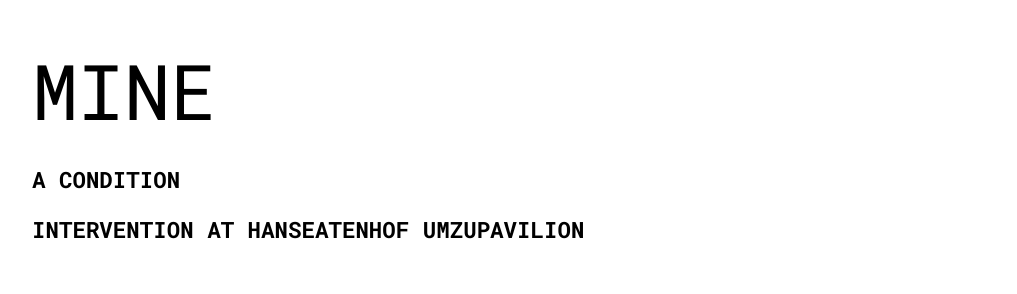
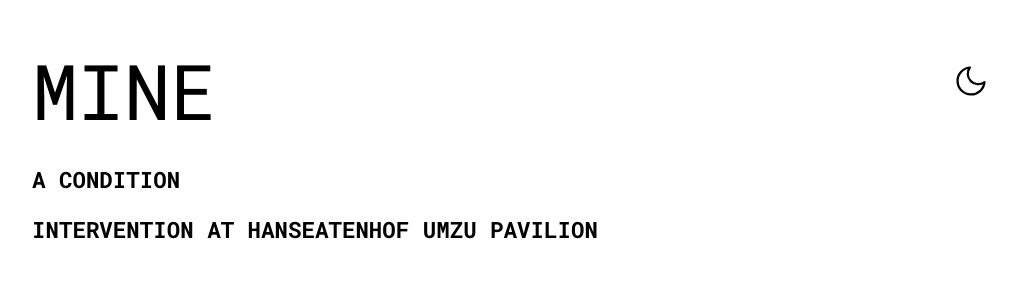
Before and after one commit to farzadgo/notyet.quest, a Next.js app: page /mine in a window 1280 px wide. Shown: the top 294 px of the page, without its empty margins (128-1145 px from the left). Built offline with nearby package versions, Linux system fonts and the light colour scheme.

Commit message:
light dark reading update

```diff
--- a/app/globals.css
+++ b/app/globals.css
@@ -8,16 +8,17 @@
   --padding: 20px;
 }
 
-@media (prefers-color-scheme: dark) {
+/* @media (prefers-color-scheme: dark) {
   :root {
     --foreground-rgb: 255, 255, 255;
     --background-rgb: 5, 5, 5;
   }
-  /* html { color-scheme: dark; } */
-}
+  html { color-scheme: dark; }
+} */
+
 ::selection {
   color: rgb(238, 238, 238);
-  background: rgb(5, 63, 97);
+  background: rgba(195, 0, 0, 0.6);
 }
 
 * {
--- a/app/mine/Mine.module.css
+++ b/app/mine/Mine.module.css
@@ -10,6 +10,7 @@
   max-width: 1000px;
   padding: 40px 20px;
   font-size: 1.2em;
+  position: relative;
 }
 .subsection {
   margin-bottom: 60px;
@@ -36,6 +37,21 @@
   align-items: center;
   gap: 15px;
 }
+.themeButContainer {
+  position: absolute;
+  top: 60px;
+  right: 20px;
+}
+.themeButContainer button {
+  display: flex;
+  align-items: center;
+  justify-content: center;
+  border: none;
+  background: none;
+  cursor: pointer;
+  width: 42px;
+  height: 42px;
+}
 
 /* --------- mobile --------- */
 
--- a/app/mine/ProEntry.module.css
+++ b/app/mine/ProEntry.module.css
@@ -4,7 +4,7 @@
 
 .time {
   display: inline-flex;
-  border: 3px solid black;
+  /* border: 3px solid black; */
   padding: 10px 15px;
   margin-bottom: 25px;
 }
--- a/app/mine/mine.js
+++ b/app/mine/mine.js
@@ -5,11 +5,27 @@ import { useState, useEffect } from 'react';
 import styles from './Mine.module.css';
 import { program } from '../program-data';
 import ProgramEntry from './programEntry';
-import { Map } from 'react-feather';
+import { Map, Sun, Moon } from 'react-feather';
 
 
 const Mine = () => {
   const [data, setData] = useState('');
+  const [toggleTheme, setToggleTheme] = useState(false);
+
+  const iconProps = {
+    color: toggleTheme ? '#eee' : 'black',
+    size: 36,
+    strokeWidth: 1.5
+  }
+
+  const themeColors = {
+    backColor: toggleTheme ? 'black' : 'white',
+    foreColor: toggleTheme ? '#eee' : 'black'
+  }
+
+  const handleTheme = () => {
+    setToggleTheme(prev => !prev);
+  }
 
   useEffect(() => {
     setData(program)
@@ -19,13 +35,26 @@ const Mine = () => {
   }, [])
 
   return (
-    <main className={styles.mine}>
+    <main
+      className={styles.mine}
+      style={{
+        background: themeColors.backColor,
+        color: themeColors.foreColor
+      }}>
       <section className={styles.section}>
         <h1 className={styles.minetitle}> MINE </h1>
+
+        <div className={styles.themeButContainer}>
+          <button className={styles.closebtn} onClick={handleTheme}>
+            {toggleTheme ? <Sun {...iconProps}/> : <Moon {...iconProps}/>}
+          </button>
+        </div>
+
         <div className={styles.subsection}>
           <h3> A CONDITION </h3>
-          <h3> INTERVENTION AT HANSEATENHOF UMZUPAVILION </h3>
+          <h3> INTERVENTION AT HANSEATENHOF UMZU PAVILION </h3>
         </div>
+
         <div className={styles.subsection}>
           <p>
             Profound transformations are reshaping our cities, altering
@@ -63,10 +92,11 @@ const Mine = () => {
             open to public interactions and participation.
           </p>
         </div>
+
         <div className={styles.subsection}>
           <h3> Location </h3>
           <div>
-            <p> UMZU Pavillon, Markt am Hanseatehof </p>
+            <p> UMZU Pavillon, Markt am Hanseatenhof </p>
             <p> Papenstraße 6, 28195 Bremen </p>
           </div>
           <div className={styles.iconcontainer}>
@@ -87,7 +117,7 @@ const Mine = () => {
 
       <section className={styles.section}>
         <h2 className={styles.secondtitle}>PROGRAM</h2>
-        {data && data.map((e, i) => <ProgramEntry content={e} key={i}/>)}
+        {data && data.map((e, i) => <ProgramEntry content={e} key={i} theme={themeColors}/>)}
       </section>
 
     </main>
--- a/app/mine/programEntry.js
+++ b/app/mine/programEntry.js
@@ -1,9 +1,7 @@
 import styles from './ProEntry.module.css'
 
 
-const ProgramEntry = ({ content }) => {
-
-  // console.log(content);
+const ProgramEntry = ({ content, theme }) => {
 
   const createMarkup = (string) => {
     return {__html: string}
@@ -11,7 +9,7 @@ const ProgramEntry = ({ content }) => {
 
   return (
    <div className={styles.programentry}>
-      <div className={styles.time}>
+      <div className={styles.time} style={{border: `3px solid ${theme.foreColor}`}}>
         <p> {content.date} </p>
         <p> {content.timespan} </p>
       </div>
--- a/app/page.module.css
+++ b/app/page.module.css
@@ -7,6 +7,7 @@
   overflow-wrap: unset;
   /* min-height: 100vh;
   height: 100%; */
+  background: black;
 }
 
 .messageContainer,
@@ -16,6 +17,7 @@
   flex-direction: column;
   color: rgb(239, 239, 239);
   text-shadow: 1.5px 1.5px 0px #2f2f2f;
+  z-index: 1;
 }
 
 .messageContainer a {
@@ -84,7 +86,7 @@
 .videoContainer {
   width: 100vw;
   height: 100vh;
-  z-index: -1;
+  /* z-index: 0; */
   overflow: hidden;
 }
 .videoContainer video {
```
